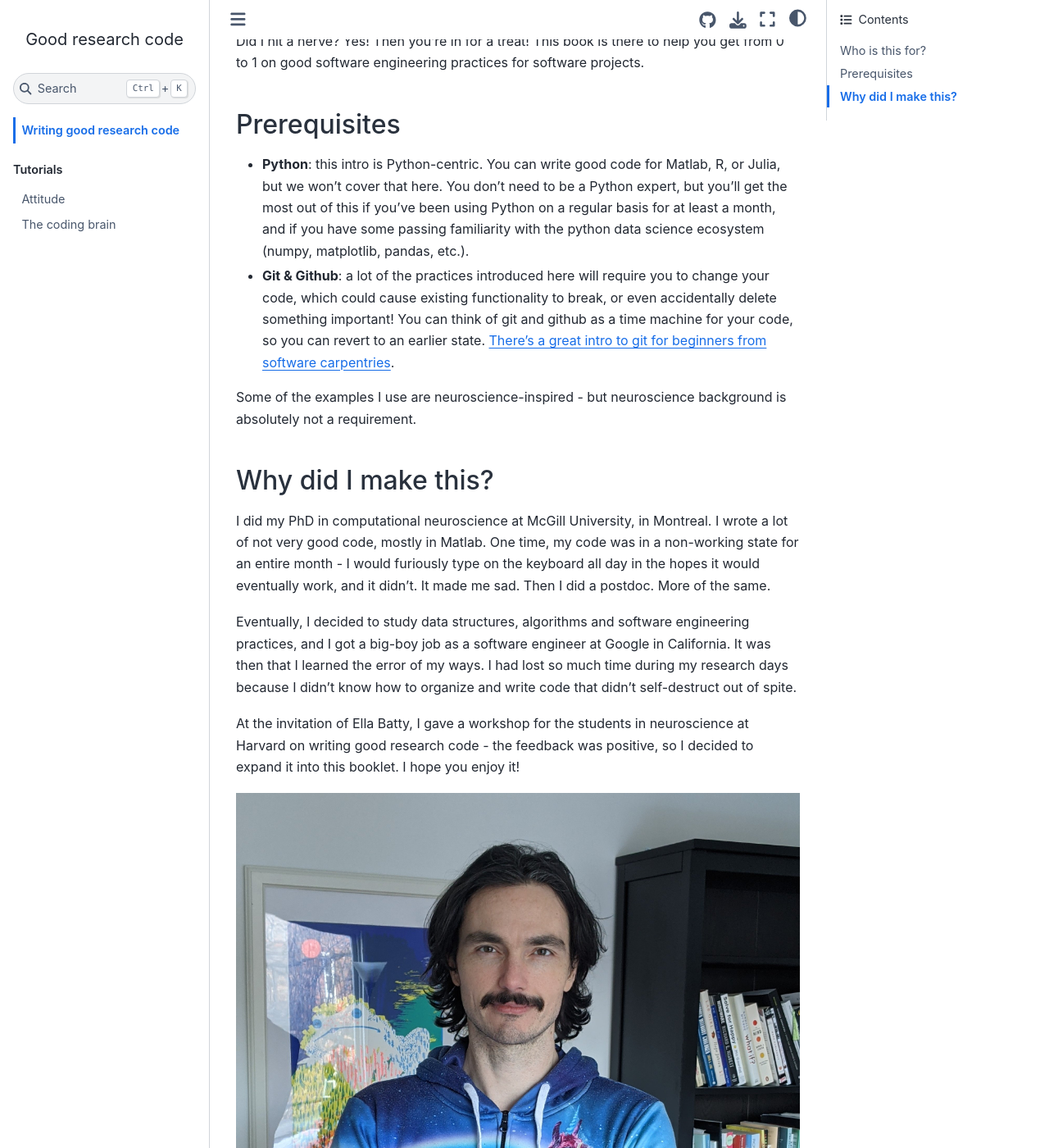
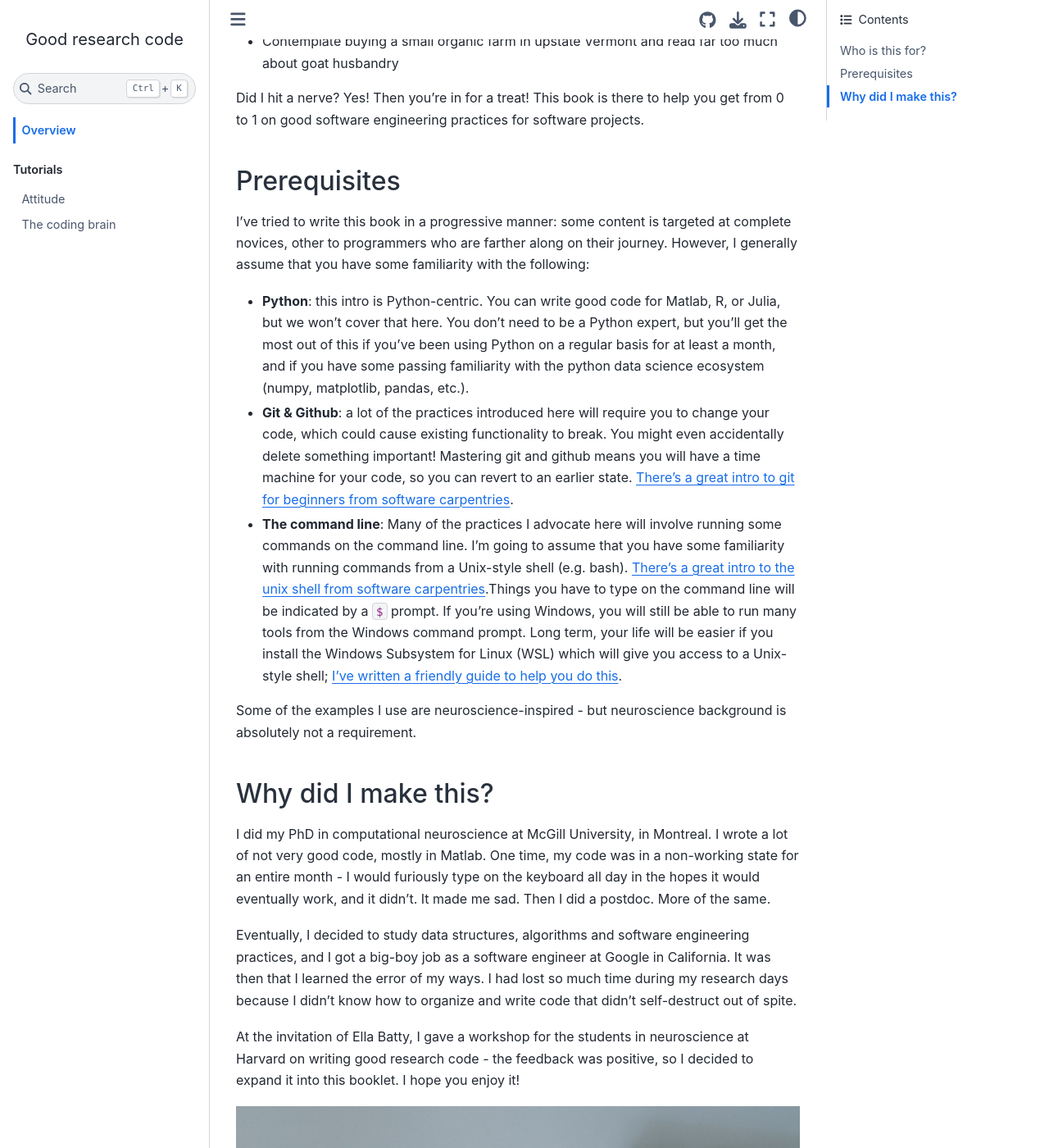
Before and after one commit to patrickmineault/codebook, a Jupyter Book: the page built from intro.myst.md, in a window 1280 px wide and 1400 px high, scrolled down 625 px. Shown: the whole window at 82% size. Built offline with Jupyter Book 1.0.4 settings and Sphinx 7.4.7 and the Sphinx Book theme 1.1.4, drawn with Linux system fonts in a browser that asks for light colours; some of the changed text lies outside the part shown.

Commit message:
Add command line to requirements

````diff
--- a/intro.myst.md
+++ b/intro.myst.md
@@ -1,6 +1,10 @@
-# Writing good research code
+# Overview
 
-> Is my code fast? No. But is it well documented? No. But does it work? Also no. --[@KyleMorgenstein](https://twitter.com/KyleMorgenstein)
+```{epigraph}
+Is my code fast? No. But is it well documented? No. But does it work? Also no.
+
+-- [@KyleMorgenstein](https://twitter.com/KyleMorgenstein)
+```
 
 ## Who is this for?
 
@@ -17,8 +21,11 @@ Did I hit a nerve? Yes! Then you're in for a treat! This book is there to help y
 
 ## Prerequisites
 
+I've tried to write this book in a progressive manner: some content is targeted at complete novices, other to programmers who are farther along on their journey. However, I generally assume that you have some familiarity with the following:
+
 * **Python**: this intro is Python-centric. You can write good code for Matlab, R, or Julia, but we won't cover that here. You don't need to be a Python expert, but you'll get the most out of this if you've been using Python on a regular basis for at least a month, and if you have some passing familiarity with the python data science ecosystem (numpy, matplotlib, pandas, etc.).
-* **Git & Github**: a lot of the practices introduced here will require you to change your code, which could cause existing functionality to break, or even accidentally delete something important! You can think of git and github as a time machine for your code, so you can revert to an earlier state. [There's a great intro to git for beginners from software carpentries](https://swcarpentry.github.io/git-novice/).
+* **Git & Github**: a lot of the practices introduced here will require you to change your code, which could cause existing functionality to break. You might even accidentally delete something important! Mastering git and github means you will have a time machine for your code, so you can revert to an earlier state. [There's a great intro to git for beginners from software carpentries](https://swcarpentry.github.io/git-novice/).
+* **The command line**: Many of the practices I advocate here will involve running some commands on the command line. I'm going to assume that you have some familiarity with running commands from a Unix-style shell (e.g. bash). [There's a great intro to the unix shell from software carpentries](http://swcarpentry.github.io/shell-novice/).Things you have to type on the command line will be indicated by a `$` prompt. If you're using Windows, you will still be able to run many tools from the Windows command prompt. Long term, your life will be easier if you install the Windows Subsystem for Linux (WSL) which will give you access to a Unix-style shell; [I've written a friendly guide to help you do this](wsl.myst).
 
 Some of the examples I use are neuroscience-inspired - but neuroscience background is absolutely not a requirement.
 
````
